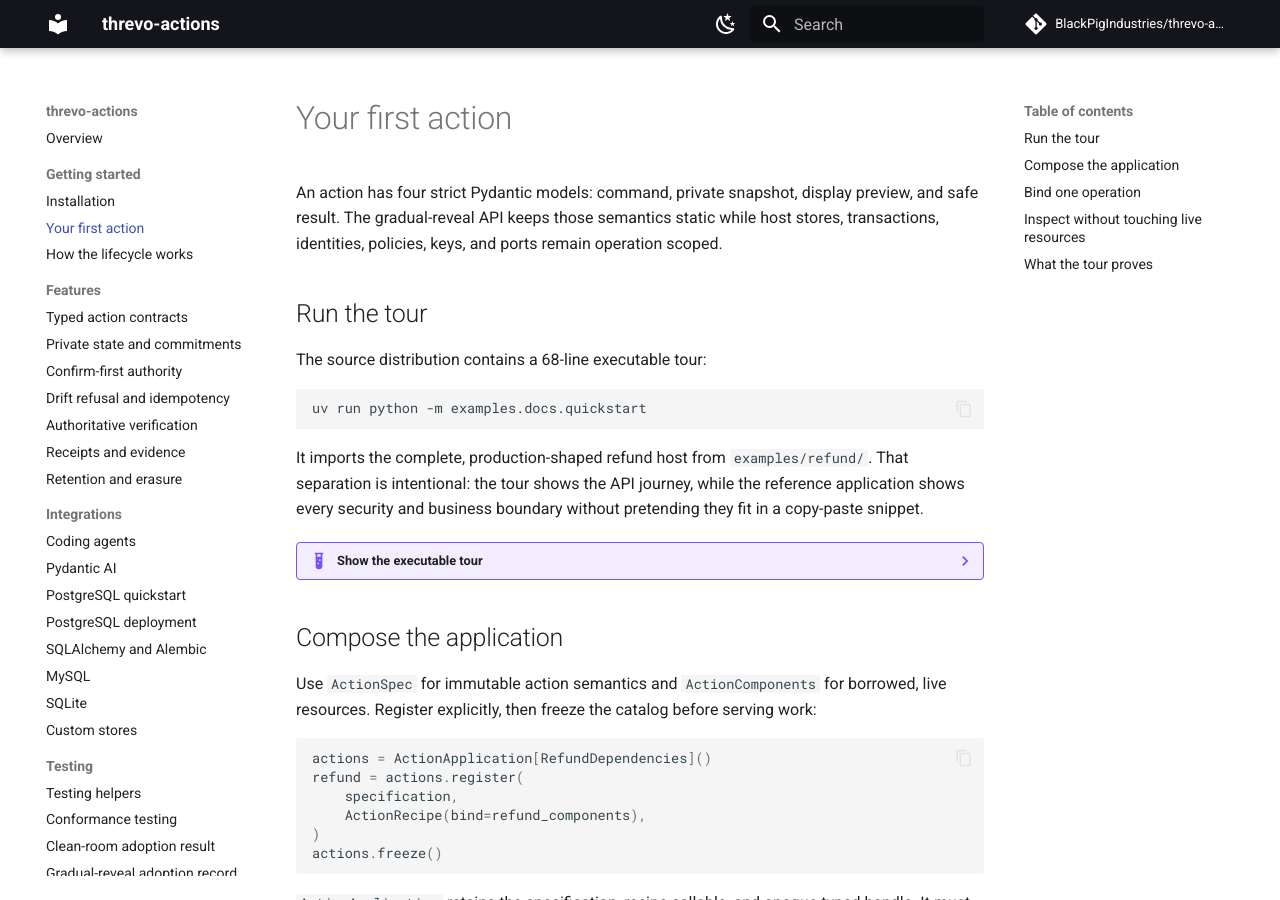
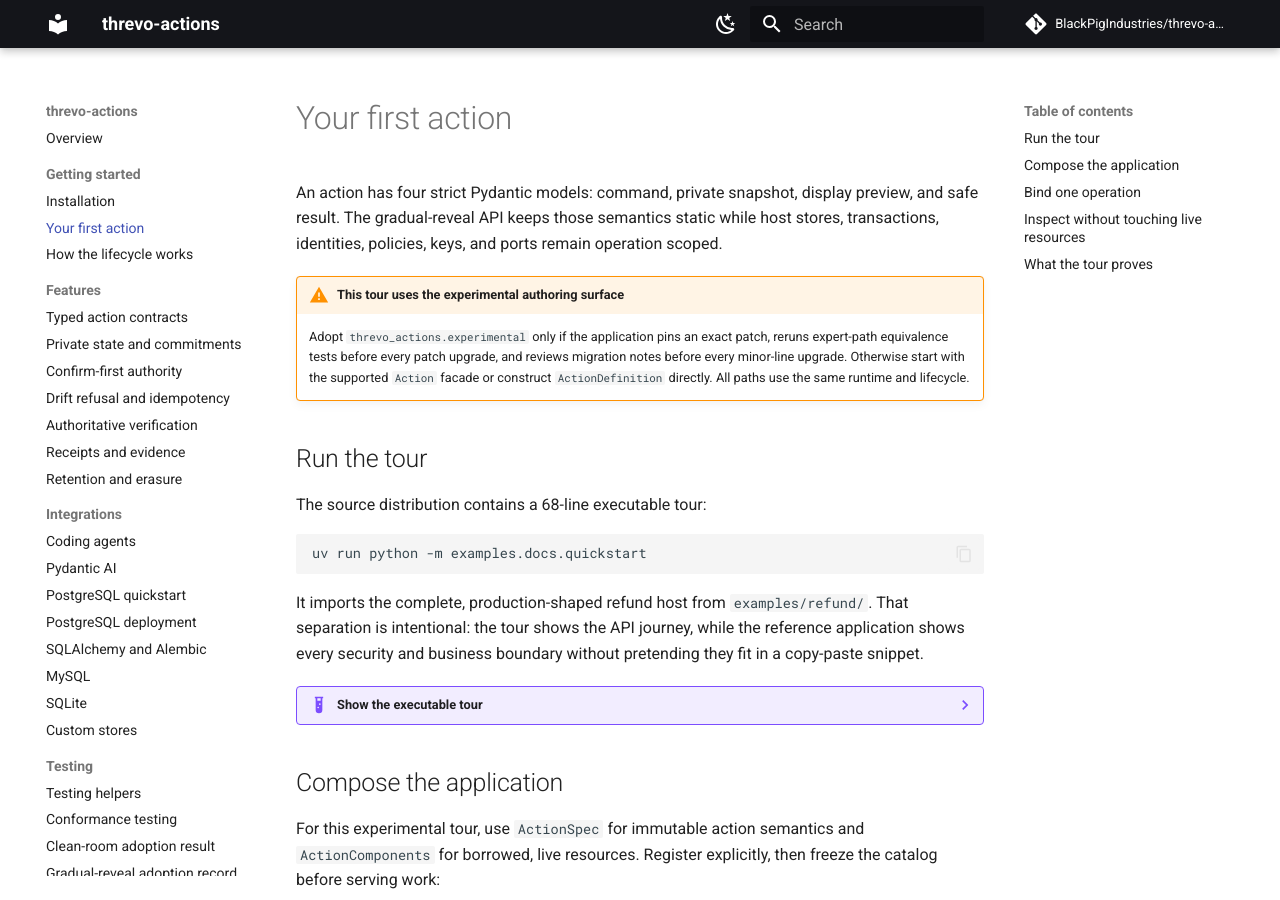
Before and after one commit to BlackPigIndustries/threvo-actions, an MkDocs documentation site: the page built from docs/getting-started/first-action.md, in a window 1280 px wide and 900 px high. Built offline with MkDocs 1.6.1 and Material for MkDocs 9.7.7, drawn with Linux system fonts in a browser that asks for light colours; comment, search, counter and statistics services are not loaded.

Commit message:
docs: make experimental authoring opt-in

````diff
--- a/docs/getting-started/first-action.md
+++ b/docs/getting-started/first-action.md
@@ -4,6 +4,14 @@ An action has four strict Pydantic models: command, private snapshot, display
 preview, and safe result. The gradual-reveal API keeps those semantics static
 while host stores, transactions, identities, policies, keys, and ports remain
 operation scoped.
+
+!!! warning "This tour uses the experimental authoring surface"
+
+    Adopt `threvo_actions.experimental` only if the application pins an exact
+    patch, reruns expert-path equivalence tests before every patch upgrade, and
+    reviews migration notes before every minor-line upgrade. Otherwise start
+    with the supported `Action` facade or construct `ActionDefinition`
+    directly. All paths use the same runtime and lifecycle.
 
 ## Run the tour
 
@@ -26,9 +34,9 @@ boundary without pretending they fit in a copy-paste snippet.
 
 ## Compose the application
 
-Use `ActionSpec` for immutable action semantics and `ActionComponents` for
-borrowed, live resources. Register explicitly, then freeze the catalog before
-serving work:
+For this experimental tour, use `ActionSpec` for immutable action semantics and
+`ActionComponents` for borrowed, live resources. Register explicitly, then
+freeze the catalog before serving work:
 
 ```python
 actions = ActionApplication[RefundDependencies]()
````
Also changed, not shown: README.md (+6 -4 lines), 1 other file.
